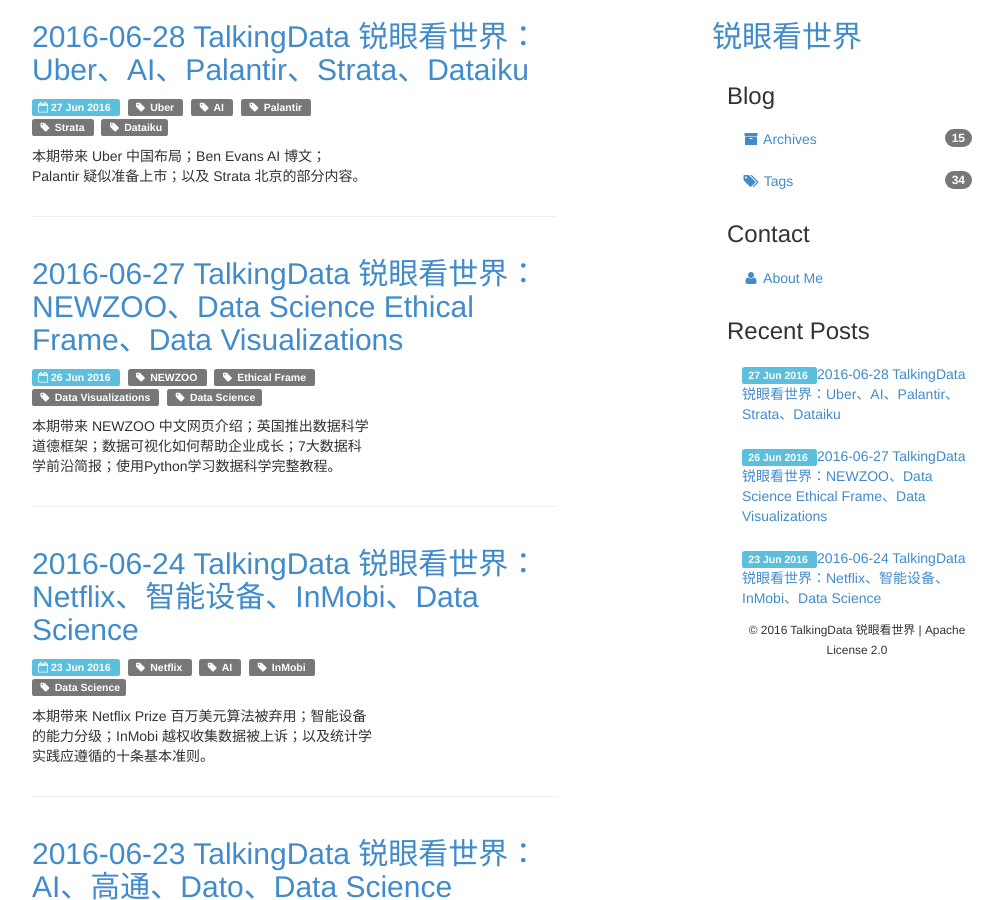
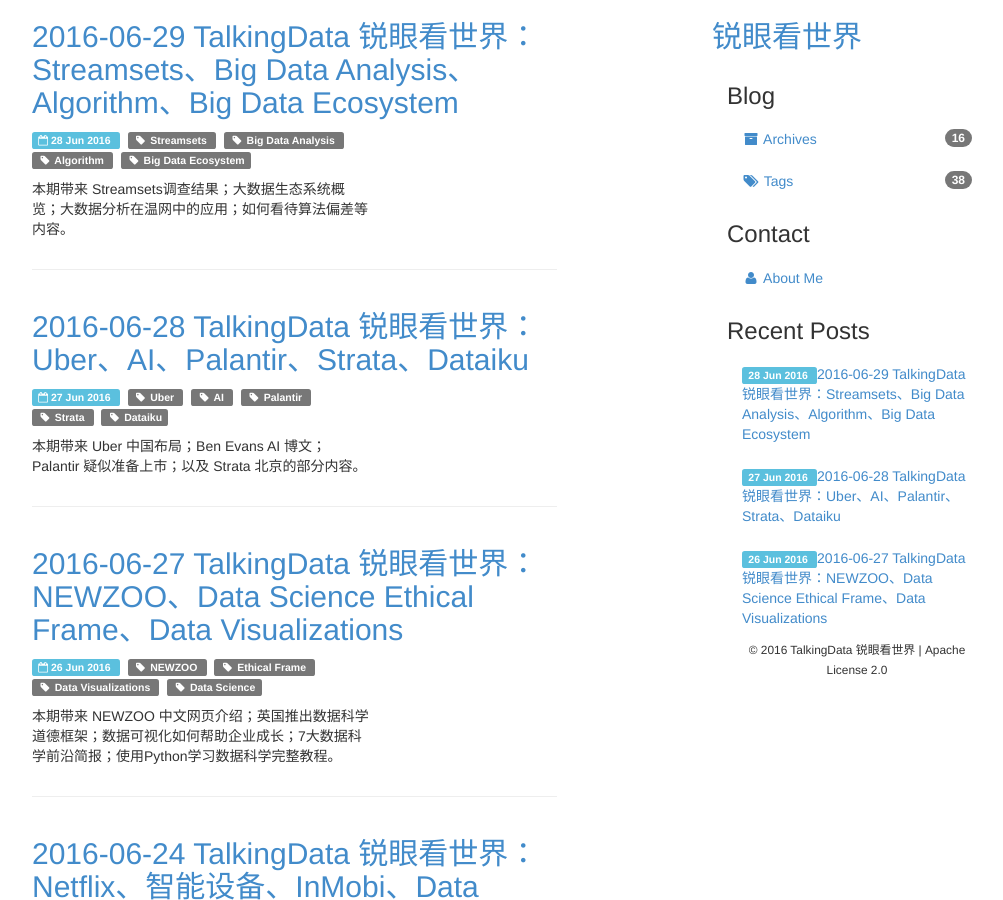
Before and after one commit to tdglobalnews/tdglobalnews.github.io, a Jekyll site: the page built from index.html, in a window 1280 px wide and 900 px high. Shown: the whole window, without its empty margins (53-1056 px from the left). Built offline with Jekyll 4.4.1, drawn with Linux system fonts in a browser that asks for light colours; the list of posts is cut into pages by our own code; some of the changed lines change nothing that is shown; some of the changed text lies outside the part shown.

Commit message:
update 6.29

```diff
--- a/_config.yml
+++ b/_config.yml
@@ -23,6 +23,7 @@
 baseurl:
 paginate: 10
 gems: [jekyll-paginate]
+port: 8864
 
 # system variables, do not change unless you knew what's it does.
 paginate_path: page/:num
--- /dev/null
+++ b/_posts/2016-06-29-TalkingData-Streamsets-Algorithm-Big-Data-Analysis.md
@@ -0,0 +1,49 @@
+---
+title: 2016-06-29 TalkingData 锐眼看世界：Streamsets、Big Data Analysis、Algorithm、Big Data Ecosystem
+date: 2016-06-29 0:01:01 +08:00
+tags: [Streamsets, Big Data Analysis, Algorithm, Big Data Ecosystem]
+---
+
+本期带来 Streamsets调查结果；大数据生态系统概览；大数据分析在温网中的应用；如何看待算法偏差等内容。
+
+### 【新闻】调查显示部分企业正深受劣质数据折磨
+
+![](http://i1.piimg.com/567952/f06726cfdab10f08.png)
+
+近日，StreamSets联合Dimensional Research就大数据流管理现状议题对300数据从业人员进行了调查。结果显示，三分之二被调查者遇到了数据质量类问题，具体包括准确度，完整性和一致性难题。另外，超过一半企业对大数据安全性和运营类问题感到头疼。详细调查结果请点击原文链接阅读。
+
+#### 原文链接：[Survey Shows Enterprises Struggling with Bad Data](https://streamsets.com/blog/survey-shows-enterprises-struggling-bad-data/)
+
+<br>
+
+### 【新闻】温布尔登网球公开赛中的大数据分析
+
+今年，具有强大机器学习能力的Watson系统将会预测球迷的关注点，帮助社交媒体发布球迷喜闻乐见的内容。此前，大数据分析只能根据用户发布的信息追踪社交媒体的热点内容，然而今年将能够在预测热点后帮助媒体发布内容。
+
+#### 原文链接：[The Amazing Ways Big Data And Analytics Are Used At Wimbledon 2016](http://www.forbes.com/sites/bernardmarr/2016/06/28/the-amazing-ways-big-data-and-analytics-are-used-at-wimbledon-2016/#70f7dac47ee2)
+
+<br>
+
+### 【观点】大数据生态系统概览
+
+大数据系统到底包涵几层技术栈？有些什么标准和引擎？从BI/analytics，distributions, execution engines至 SQL、数据集、数据流、编程语言。此文简要描述了大数据生态系统的现状。
+
+![](http://i1.piimg.com/567952/72ca17e923685ac2.png)
+
+#### 原文链接：[The Big Data Ecosystem is Too Damn Big](http://www.datameer.com/company/datameer-blog/big-data-ecosystem/)
+
+<br>
+
+### 【观点】为什么我们认应为算法是有偏差的？
+
+长时间以来，人们似乎神话了算法，认为他们一定比算法开发者更客观。然而，算法是否也会反应一定程度的人为偏差呢？文中指出，尤其在金融借贷行业，使用机器学习算法评估信用容易包涵人为偏差。另外，除了算法本身，在将数据导入程序的过程中，也易产生偏差。
+
+#### 原文链接：[Why We Should Expect Algorithms to Be Biased](https://www.technologyreview.com/s/601775/why-we-should-expect-algorithms-to-be-biased/)
+
+<br>
+
+
+
+扫描二维码关注我们的微信公众号：
+
+![](http://i4.piimg.com/567416/1af49587243f643f.jpg)
```
Also changed, not shown: _posts/2016-06-24-TalkingData-Netflix-Smart-Machine-InMobi-Data-Science.md (renamed from _posts/2016-06-24-TalkingData-Netflix-Smart-Machine-InMobi-Data-Science - 副本.md), images/landscapemini.png (added), images/surveymini.png (added).
